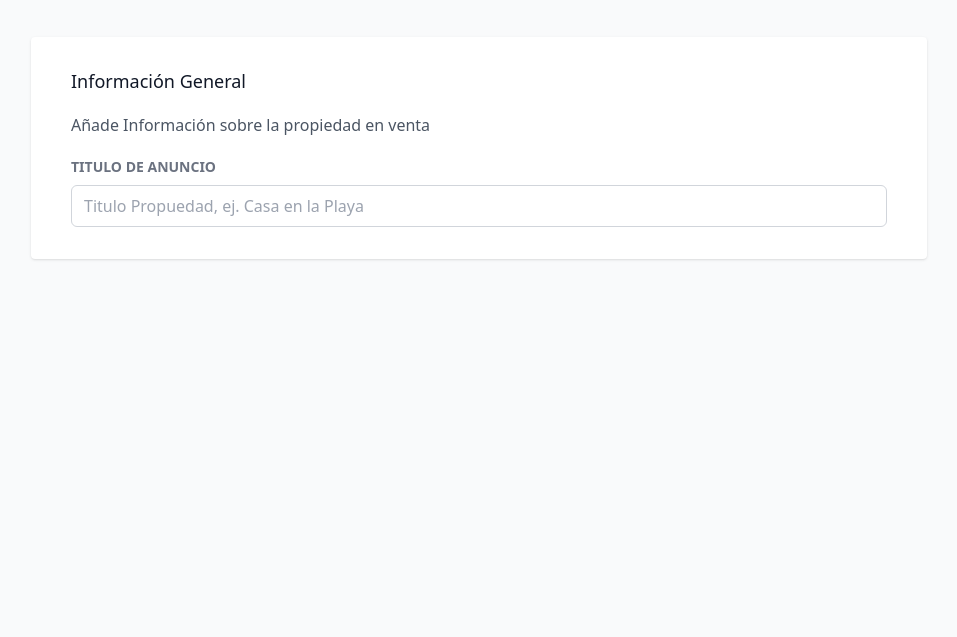
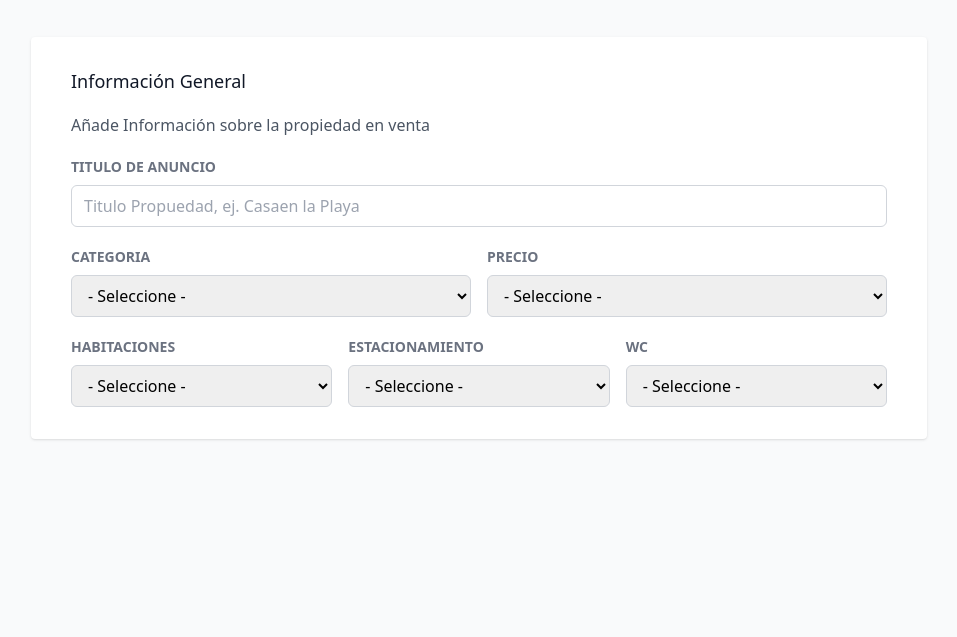
Before and after one commit to Erwin-Gerdes19/BienestarRaices_MVC, a Node server app: template views/propiedades/crear.pug in a window 1280 px wide. Shown: the part 203-840 px from the top of the page, without its empty margins (161-1118 px from the left). Run offline with Node 20, Linux system fonts and the light colour scheme; the template is opened without the code that fills it, so the values that code supplies are empty; some libraries are stand-ins or nearby versions.

Commit message:
campos extras wc, estacionamientos y precio

```diff
--- a/views/propiedades/crear.pug
+++ b/views/propiedades/crear.pug
@@ -13,5 +13,28 @@ block contenido
                 p.text-gray-600 Añade Información sobre la propiedad en venta
 
                 div
-                        label.block.text-sm.uppercase.text-gray-500.mb-2.font-bold(for="titulo") Titulo de Anuncio
-                        input#email.w-full.px-3.py-2.border.border-gray-300.rounded-md.placeholder-gray-400(placeholder="Titulo Propuedad, ej. Casa en la Playa" type="text" name="titulo")
+                    label.block.text-sm.uppercase.text-gray-500.mb-2.font-bold(for="titulo") Titulo de Anuncio
+                    input#email.w-full.px-3.py-2.border.border-gray-300.rounded-md.placeholder-gray-400(placeholder="Titulo Propuedad, ej. Casaen la Playa" type="text" name="titulo")
+                div(class="md:flex md:gap-4 space-y-5 md:space-y-0")
+                    div(class="md:w-1/2")
+                        label.block.text-sm.uppercase.text-gray-500.mb-2.font-bold(for="categoria") Categoria
+                        select#categoria.w-full.px-3.py-2.border.border-gray-300.rounded-md.placeholder-gray-400(name="titulo")
+                            option(value="") - Seleccione -
+                    div(class="md:w-1/2")
+                        label.block.text-sm.uppercase.text-gray-500.mb-2.font-bold(for="precio") Precio
+                        select#categoria.w-full.px-3.py-2.border.border-gray-300.rounded-md.placeholder-gray-400(name="precio")
+                            option(value="") - Seleccione -
+
+                div(class="md:flex md:gap-4 space-y-5 md:space-y-0")
+                    div(class="md:w-1/3")
+                        label.block.text-sm.uppercase.text-gray-500.mb-2.font-bold(for="habitaciones") Habitaciones
+                        select#categoria.w-full.px-3.py-2.border.border-gray-300.rounded-md.placeholder-gray-400(name="habitaciones")
+                            option(value="") - Seleccione -
+                    div(class="md:w-1/3")
+                        label.block.text-sm.uppercase.text-gray-500.mb-2.font-bold(for="estacionamiento") Estacionamiento
+                        select#categoria.w-full.px-3.py-2.border.border-gray-300.rounded-md.placeholder-gray-400(name="estacionamiento")
+                            option(value="") - Seleccione -
+                    div(class="md:w-1/3")
+                        label.block.text-sm.uppercase.text-gray-500.mb-2.font-bold(for="wc") WC
+                        select#categoria.w-full.px-3.py-2.border.border-gray-300.rounded-md.placeholder-gray-400(name="wc")
+                            option(value="") - Seleccione -
```
Also changed, not shown: public/css/app.css.
